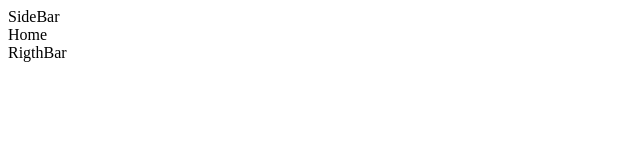
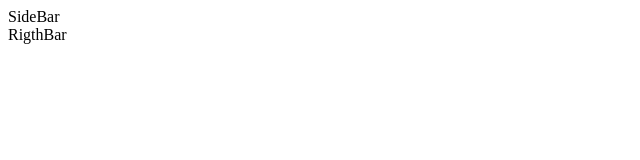
Before and after one commit to danieldjakam/my-portfolio, a React (Create React App) app: page / in a window 1280 px wide. Shown: the top 160 px of the page, without its empty margins (0-640 px from the left). Built offline with nearby package versions, Linux system fonts and the light colour scheme.

Commit message:
add environment files

```diff
--- a/src/components/Sections/Home.jsx
+++ b/src/components/Sections/Home.jsx
@@ -1,9 +1,11 @@
 import React from 'react'
 
 function Home() {
-  return (
-    <div>Home</div>
-  )
+	return (
+		<div>
+
+		</div>
+	)
 }
 
 export default Home
```
Also changed, not shown: 2 other files (tests, documents, lock files or other folders).
